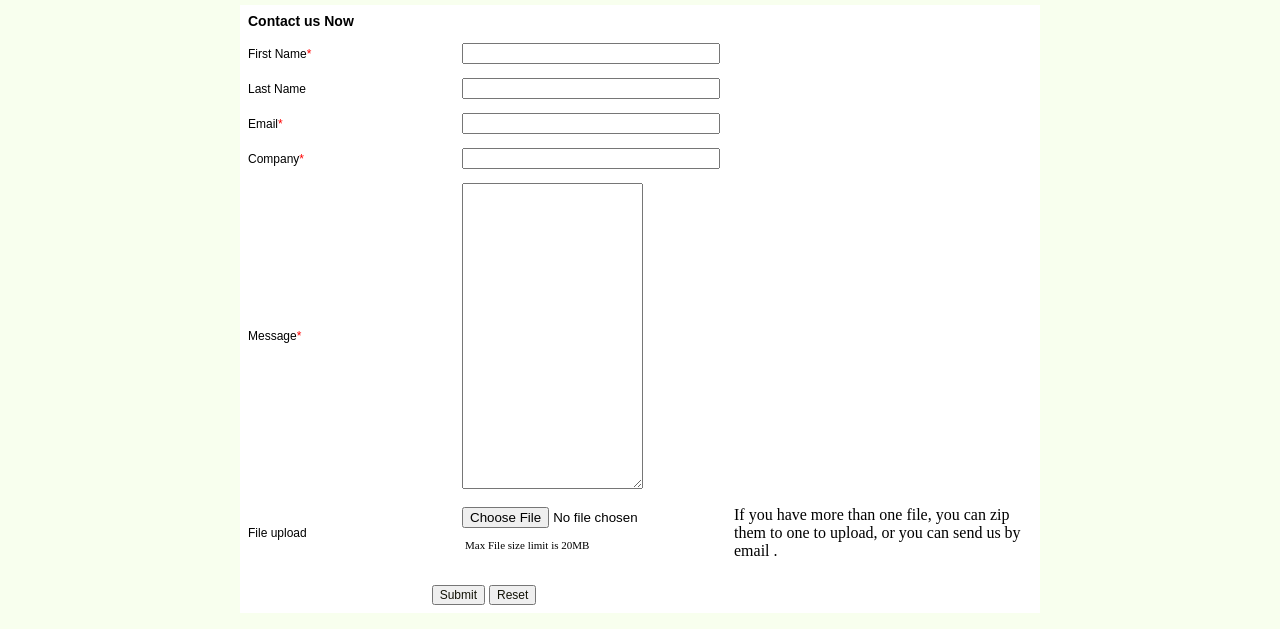
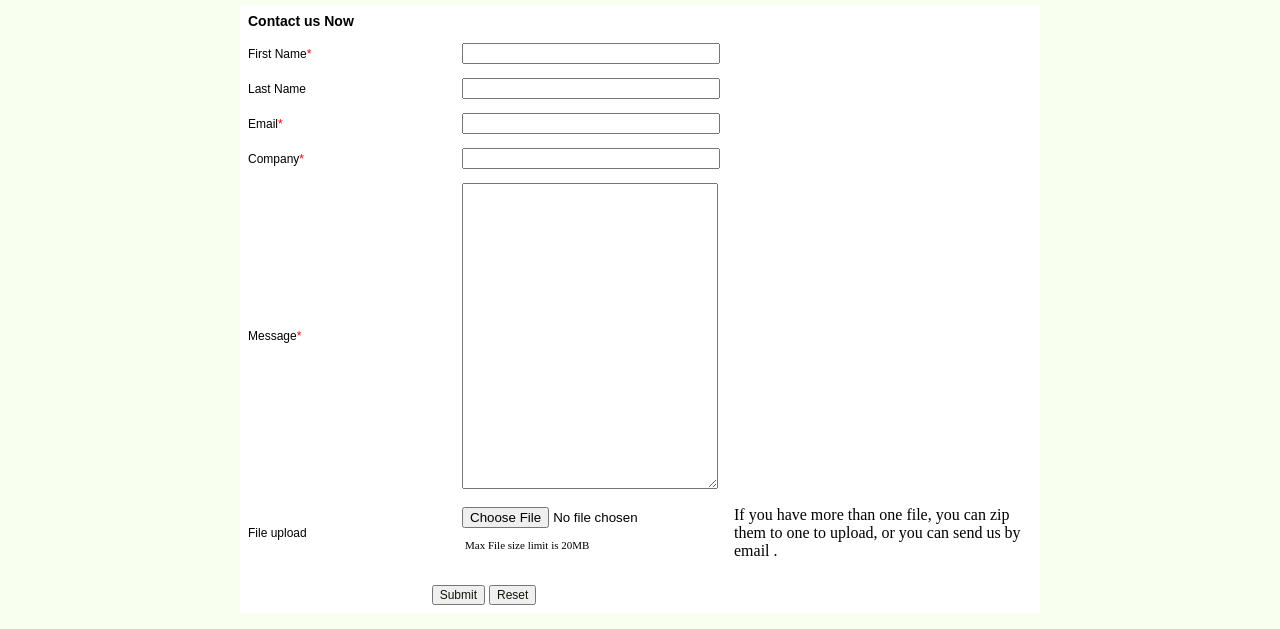
Before and after one commit to yuanfutang/yuanfutang.github.io, a plain HTML site: page index.html in a window 1280 px wide. Shown: the part 171-800 px from the top of the page. Drawn offline with Linux system fonts and the light colour scheme; a script that the page names is missing.

Commit message:
Update index.html

```diff
--- a/index.html
+++ b/index.html
@@ -108,7 +108,7 @@
 		<option selected value='Google&#x20;AdWords'>Google AdWords</option>
 		</select></td></tr>
 
-	<tr><td  style='nowrap:nowrap;text-align:left;font-size:12px;font-family:Arial;width:200px;'>Message<span style='color:red;'>*</span> </td><td> <textarea name='Description' maxlength='1000' cols="20" rows="20">&nbsp;</textarea></td></tr>
+	<tr><td  style='nowrap:nowrap;text-align:left;font-size:12px;font-family:Arial;width:200px;'>Message<span style='color:red;'>*</span> </td><td> <textarea name='Description' maxlength='1000' rows='20' style = "width: 250px">&nbsp;</textarea></td></tr>
 
 	<tr><td style='nowrap:nowrap;text-align:left;font-size:12px;font-family:Arial;width:200px;'>File upload</td>
 	    <td style='padding-top: 10px;'><input type='file' name='theFile'/><p style='color:black;font-size:11px;padding-left:3px;'>Max File size limit is 20MB</p></td>
```
